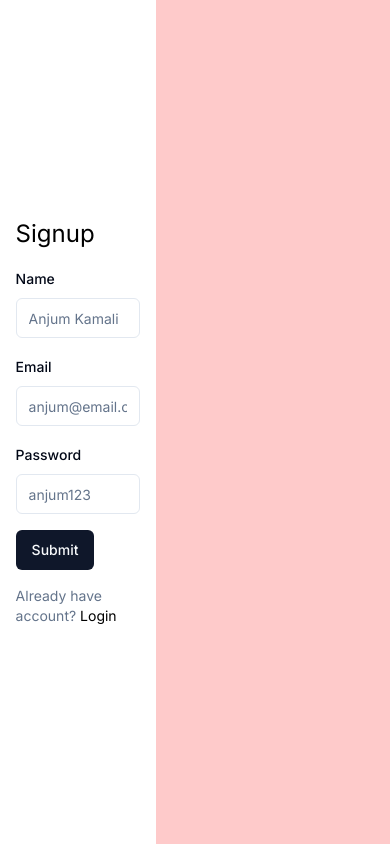
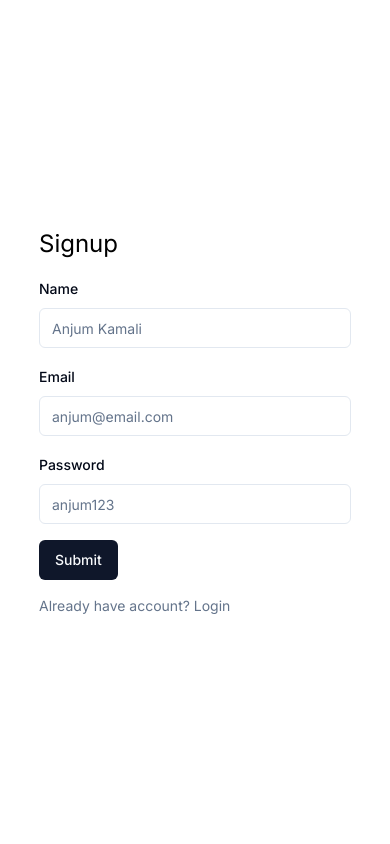
Before and after one commit to mdanjumkamali/blog-client, a Next.js app: page /singup in a window 390 px wide. Built offline with nearby package versions, Linux system fonts and the light colour scheme.

Commit message:
Refactor singup page

```diff
--- a/app/(auth)/singup/page.tsx
+++ b/app/(auth)/singup/page.tsx
@@ -45,7 +45,7 @@ const Singup = () => {
   return (
     <div className="flex h-screen">
       {/* form */}
-      <div className="w-[40%] flex items-center justify-center">
+      <div className="w-full md:w-[40%] flex items-center justify-center">
         <Form {...form}>
           <form
             onSubmit={form.handleSubmit(onSubmit)}
@@ -96,17 +96,14 @@ const Singup = () => {
             <Button type="submit">Submit</Button>
             <FormDescription>
               Already have account?
-              <Link href={"/login"} className="text-black">
-                {" "}
-                Login
-              </Link>
+              <Link href={"/login"}> Login</Link>
             </FormDescription>
           </form>
         </Form>
       </div>
 
       {/* img */}
-      <div className="w-[60%] bg-red-200"></div>
+      <div className="hidden md:block w-[60%] bg-red-200"></div>
     </div>
   );
 };
```
